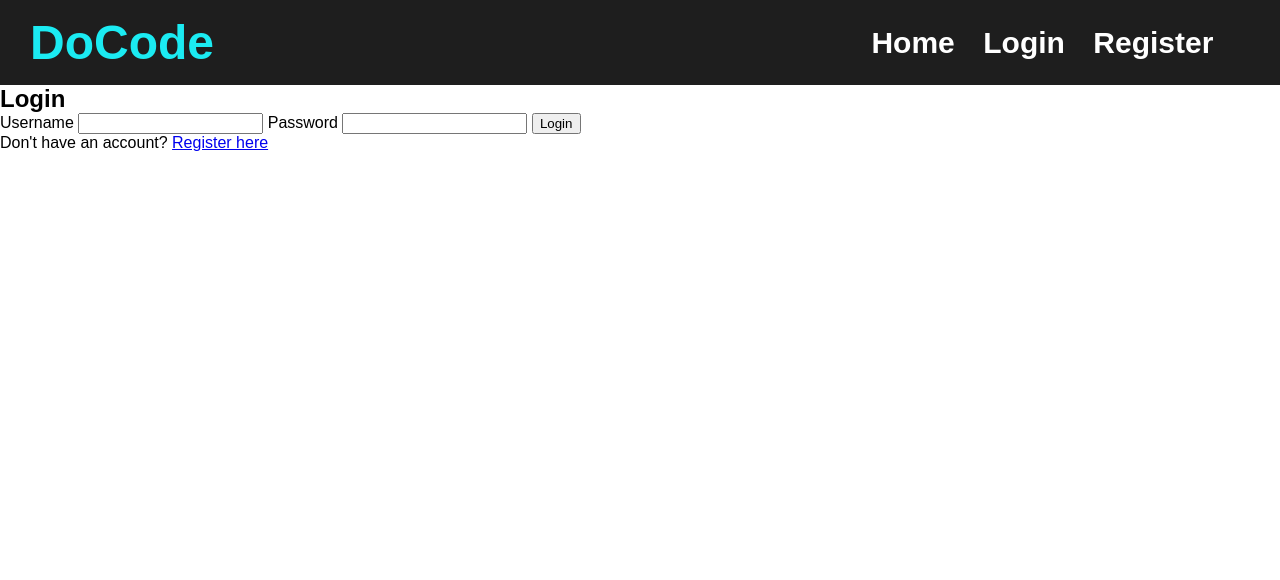
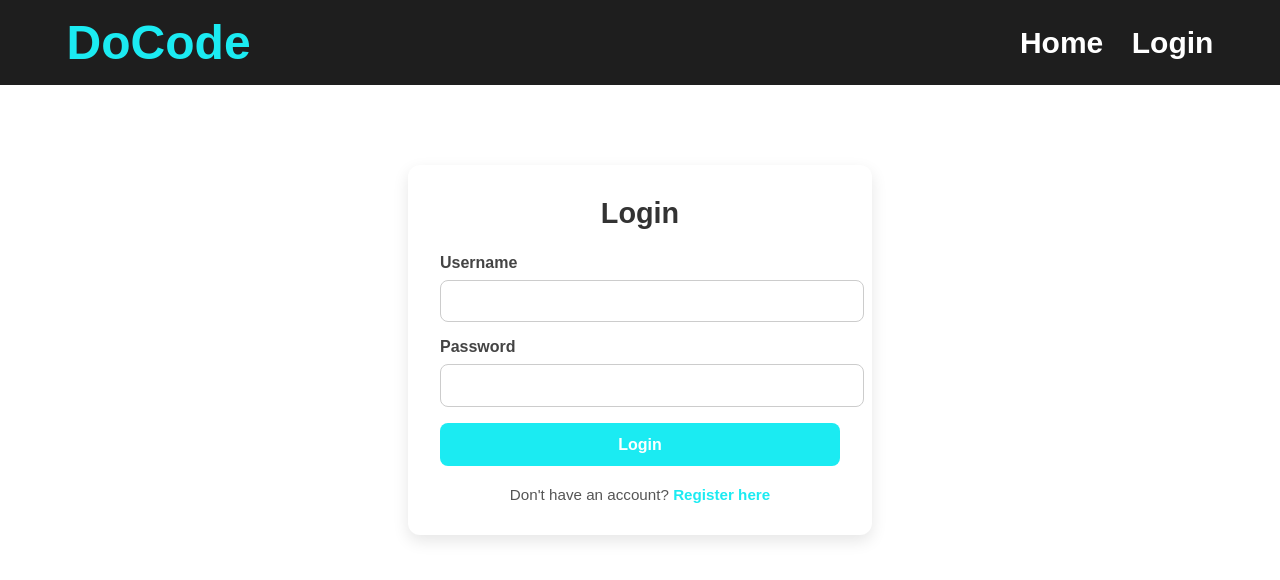
Before and after one commit to Nikhil-K09/fire-coding, a Flask app: page /auth/login in a window 1280 px wide. Shown: the top 580 px of the page. Run offline with Flask 2, Linux system fonts and the light colour scheme.

Commit message:
styling 1.0

```diff
--- a/app/static/css/style.css
+++ b/app/static/css/style.css
@@ -27,6 +27,7 @@ header {
   display: flex;
   justify-content: space-between;
   align-items: center;
+  padding-left: 3%;
   padding-right: 3%;
 }
 
@@ -182,20 +183,13 @@ nav a:hover {
 }
 
 .problem-panel {
-  width: 50%;
+  width: 35%;
 }
 
 .editor-panel {
-  width: 50%;
+  width: 65%;
 }
 
-.drag-handle {
-  width: 6px;
-  background: #d1d5db;
-  cursor: col-resize;
-  border-radius: 3px;
-  margin: 0 4px;
-}
 
 /* Problem Statement Styling */
 .problem-statement pre {
@@ -354,58 +348,211 @@ nav a:hover {
 }
 
 /* ================== OTHER UI ELEMENTS ================== */
-.problems-list li {
-  background: white;
-  margin: 8px 0;
-  padding: 12px;
+.problem-page {
+  display: flex;
+  gap: 24px;
+  padding: 20px;
+  height: calc(100vh - 100px);
+}
+
+/* Make panels resizable horizontally */
+.problem-panel, .editor-panel {
+  flex: 1;
+  padding: 16px;
+  border-radius: 8px;
+  background: #1f2937; /* dark gray */
+  color: #f9fafb;
+  overflow: auto;
+  resize: horizontal; /* resizable horizontally */
+  min-width: 40%;
+}
+
+/* Titles */
+.problem-title {
+  font-size: 28px;
+  font-weight: 800;
+  margin-bottom: 8px;
+}
+
+.problem-difficulty {
+  font-size: 16px;
+  font-weight: 600;
+  color: #60a5fa; /* blue highlight */
+  margin-bottom: 16px;
+}
+
+/* Sections */
+.problem-section {
+  margin-bottom: 20px;
+}
+
+.problem-section h3,
+.problem-section h4 {
+  margin-bottom: 6px;
+  font-weight: 700;
+  color: #d1d5db;
+}
+
+/* Samples */
+.problem-sample {
+  background: #111827;
+  padding: 10px;
+  border-radius: 6px;
+  font-family: monospace;
+}
+
+/* Editor Panel */
+.editor-label {
+  font-weight: 600;
+  margin-right: 8px;
+}
+
+.editor-lang {
+  margin-bottom: 12px;
+  padding: 6px;
+  border-radius: 4px;
+  border: none;
+}
+
+#editor {
+  width: 100%;
+  height: 420px;
+  font-family: monospace;
   border-radius: 6px;
 }
 
-.editor-area {
-  display: flex;
-  gap: 12px;
-  margin-top: 16px;
+.buttons {
+  margin: 12px 0;
 }
 
-.editor-area .left {
-  flex: 1;
+.buttons button {
+  background: #1bebf2;
+  border: none;
+  padding: 8px 14px;
+  font-weight: 600;
+  border-radius: 4px;
+  cursor: pointer;
+  transition: background 0.2s;
 }
 
-.editor-area .right {
-  width: 44%;
-  background: #111827;
-  color: #d1d5db;
-  padding: 12px;
-  border-radius: 6px;
-  overflow: auto;
+.buttons button:hover {
+  background: #0db6bd;
 }
 
-textarea {
-  width: 100%;
-  min-height: 80px;
+/* Result status */
+.test-result {
+  padding: 10px;
+  border-radius: 6px;
+  font-weight: 700;
   font-family: monospace;
 }
 
-#editor {
-  height: 420px;
+.test-result.accepted {
+  color: #10b981; /* green */
 }
 
-.buttons {
-  margin-top: 8px;
+.test-result.rejected {
+  color: #ef4444; /* red */
+}
+/* Container */
+.login-container {
+  max-width: 400px;
+  margin: 80px auto;
+  padding: 2rem;
+  background: #fff;
+  border-radius: 12px;
+  box-shadow: 0 6px 16px rgba(0, 0, 0, 0.1);
+  text-align: center;
+  font-family: Arial, sans-serif;
 }
 
-.sub-table {
-  width: 100%;
-  border-collapse: collapse;
+/* Title */
+.login-title {
+  font-size: 1.8rem;
+  margin-bottom: 1.5rem;
+  color: #333;
 }
 
-.sub-table th, .sub-table td {
-  border: 1px solid #e5e7eb;
-  padding: 6px 8px;
+/* Form */
+.login-form {
+  display: flex;
+  flex-direction: column;
+  gap: 1rem;
 }
 
-.problem-statement pre {
-  background: #f8fafc;
-  padding: 8px;
+/* Fields */
+.login-field {
+  text-align: left;
+}
+
+.login-label {
+  display: block;
+  margin-bottom: 0.5rem;
+  font-weight: bold;
+  color: #444;
+}
+
+.login-input {
+  width: 100%;
+  padding: 0.7rem;
+  border: 1px solid #ccc;
+  border-radius: 8px;
+  font-size: 1rem;
+  transition: border-color 0.2s;
+}
+
+.login-input:focus {
+  border-color: #1bebf2;
+  outline: none;
+  box-shadow: 0 0 5px rgba(27, 235, 242, 0.4);
+}
+
+/* Button */
+.login-button {
+  background: #1bebf2;
+  color: #fff;
+  border: none;
+  padding: 0.8rem;
+  border-radius: 8px;
+  font-size: 1rem;
+  font-weight: bold;
+  cursor: pointer;
+  transition: background 0.3s;
+}
+
+.login-button:hover {
+  background: #17c9d1;
+}
+
+/* Register link */
+.login-register {
+  margin-top: 1.2rem;
+  font-size: 0.95rem;
+  color: #555;
+}
+
+.login-link {
+  color: #1bebf2;
+  text-decoration: none;
+  font-weight: bold;
+}
+
+.login-link:hover {
+  text-decoration: underline;
+}
+
+/* Flash messages */
+.login-flash {
+  margin-top: 1rem;
+  padding: 0;
+  list-style: none;
+}
+
+.login-flash-item {
+  background: #ffecec;
+  color: #d8000c;
+  padding: 0.6rem;
   border-radius: 6px;
+  margin-bottom: 0.5rem;
+  font-size: 0.9rem;
 }
--- a/app/templates/base.html
+++ b/app/templates/base.html
@@ -18,7 +18,6 @@
           </div>
         {% else %}
           <a href="{{ url_for('auth.login') }}">Login</a>
-          <a href="{{ url_for('auth.register') }}">Register</a>
         {% endif %}
       </nav>
     </div>
--- a/app/templates/login.html
+++ b/app/templates/login.html
@@ -1,26 +1,35 @@
 {% extends 'base.html' %}
 {% block content %}
-<h2>Login</h2>
+<div class="login-container">
+  <h2 class="login-title">Login</h2>
 
-<form method="POST" action="{{ url_for('auth.login') }}">
-  <label>Username</label>
-  <input type="text" name="username" required>
+  <form method="POST" action="{{ url_for('auth.login') }}" class="login-form">
+    <div class="login-field">
+      <label for="username" class="login-label">Username</label>
+      <input type="text" id="username" name="username" class="login-input" required>
+    </div>
 
-  <label>Password</label>
-  <input type="password" name="password" required>
+    <div class="login-field">
+      <label for="password" class="login-label">Password</label>
+      <input type="password" id="password" name="password" class="login-input" required>
+    </div>
 
-  <button type="submit">Login</button>
+    <button type="submit" class="login-button">Login</button>
   </form>
 
-<p>Don't have an account? <a href="{{ url_for('auth.register') }}">Register here</a></p>
+  <p class="login-register">
+    Don't have an account?
+    <a href="{{ url_for('auth.register') }}" class="login-link">Register here</a>
+  </p>
 
   {% with messages = get_flashed_messages() %}
     {% if messages %}
-    <ul class="flash">
+      <ul class="login-flash">
         {% for msg in messages %}
-        <li>{{ msg }}</li>
+          <li class="login-flash-item">{{ msg }}</li>
         {% endfor %}
       </ul>
     {% endif %}
   {% endwith %}
+</div>
 {% endblock %}
--- a/app/templates/profile.html
+++ b/app/templates/profile.html
@@ -27,9 +27,9 @@
           <td>{{ sub.submitted_at }}</td>
           <td>
             {% if sub.test_case_result %}
-              {% if sub.test_case_result.status == "Success" %}
+              {% if sub.test_case_result.status == "Accepted" %}
                 <span class="status accepted">Accepted</span>
-              {% elif sub.test_case_result.status == "Failed" %}
+              {% elif sub.test_case_result.status == "Rejected" %}
                 <span class="status rejected">Rejected</span>
               {% else %}
                 <span class="status pending">{{ sub.test_case_result.status }}</span>
```
Also changed, not shown: app/routes.py (+13 -12 lines), app/static/js/editor.js (+50 -17 lines), app/templates/problem.html (+19 -13 lines). Lines whose indentation alone changed are shown as unchanged.
